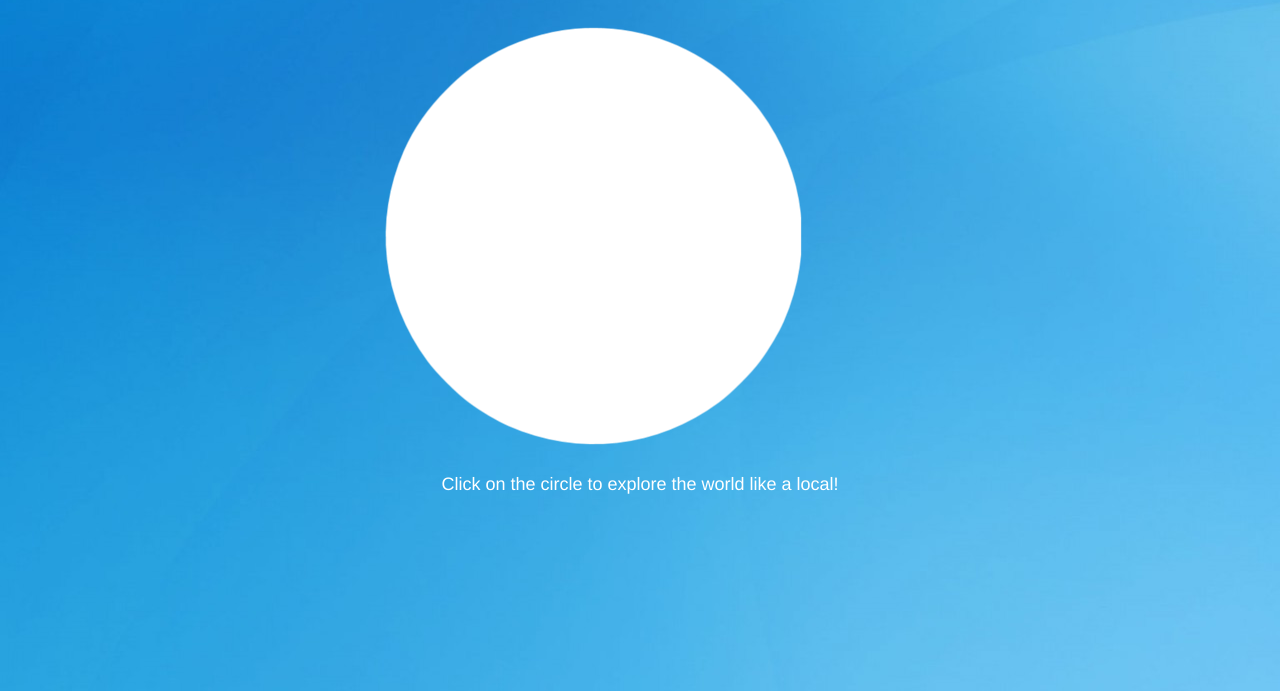
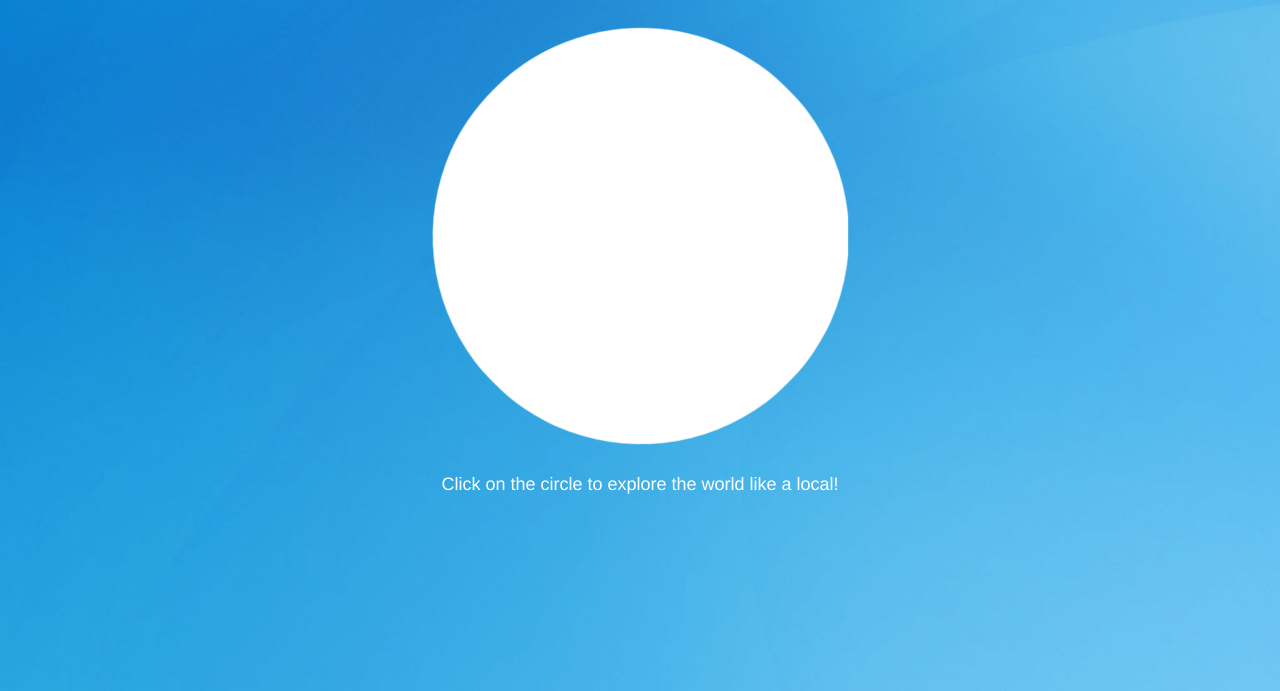
Before and after one commit to gmoharram/LocalExplorer, a plain HTML site: page index.html in a window 1280 px wide. Shown: the part 109-800 px from the top of the page. Drawn offline with Linux system fonts and the light colour scheme.

Commit message:
Centering
center image in index.html

```diff
--- a/css/IndexStyle.css
+++ b/css/IndexStyle.css
@@ -3,10 +3,14 @@ body {
     background-color: red;
 }
 
-.center {
-    margin: auto;
-    width: 40%;
+div.center {
+	display: flex;
+	justify-content: center;
+	align-items: center;
+
+
 }
+
 
 .text {
     text-align: center;
--- a/index.html
+++ b/index.html
@@ -13,7 +13,7 @@
             <h1 class="text"><b>Local Explorer</b></h1>
             <br />
             <div class="center">
-                <a href="home.html"><img src="images/circle.png" alt="A white cirlce"></a>
+                <a href="home.html"><img class="center" src="images/circle.png" alt="A white cirlce"></a>
             </div>
             <br />
             <h4 class="text">Click on the circle to explore the world like a local!</h4>
```
